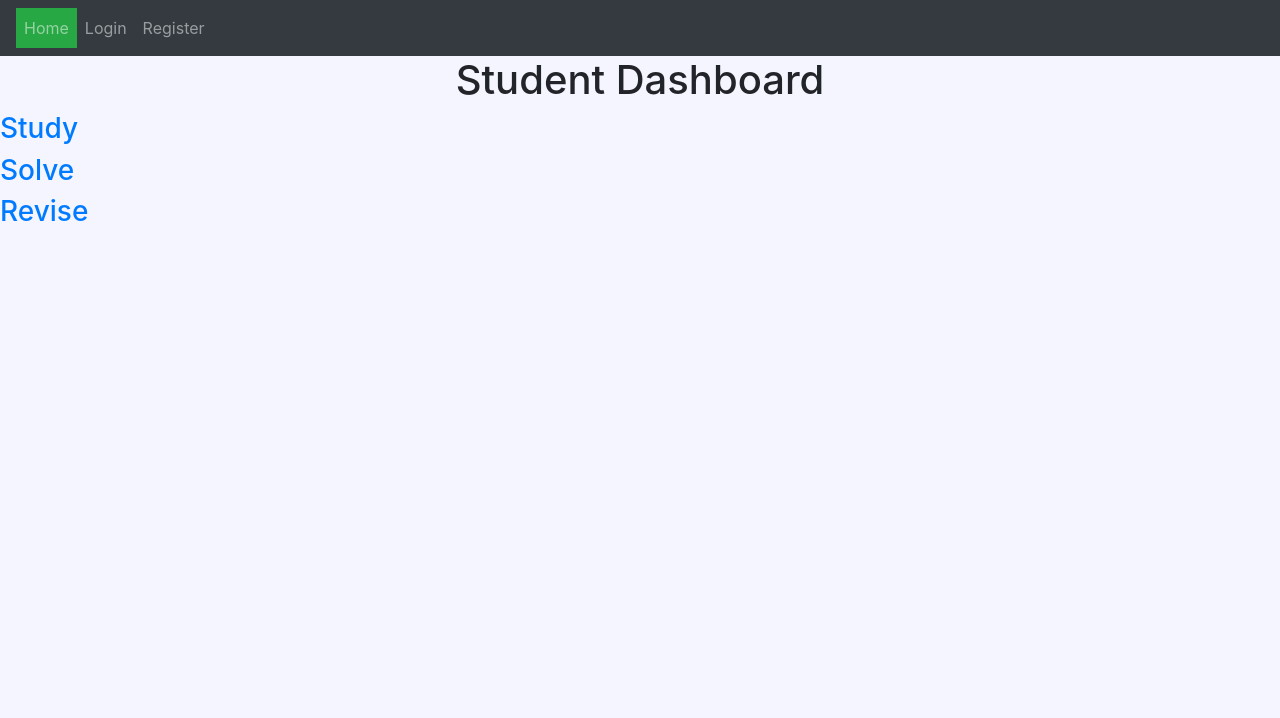
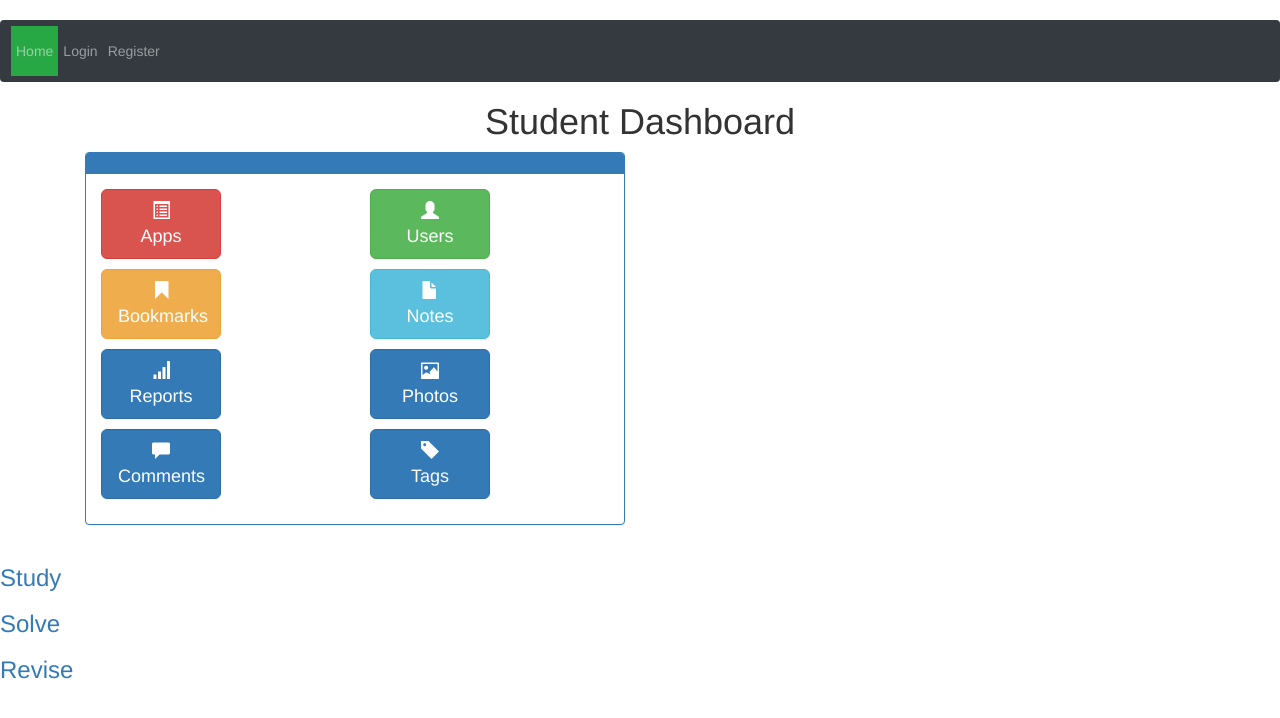
Before and after one commit to pranavmodx/Yaafa-, a Flask app: page /student in a window 1280 px wide. Shown: the top 718 px of the page. Run offline with Flask 2, Linux system fonts and the light colour scheme; some libraries are stand-ins or nearby versions.

Commit message:
added student dadashboard

```diff
--- a/Hackathon/hackathon_app/static/student.css
+++ b/Hackathon/hackathon_app/static/student.css
@@ -5,3 +5,12 @@ a {
 h1 {
     text-align: center;
 }
+
+body { padding-top:20px; }
+.panel-body .btn:not(.btn-block) { width:120px;margin-bottom:10px; }
+
+#align {
+    text-align: center;
+    margin: 0 auto;
+
+}
--- a/Hackathon/hackathon_app/templates/home.html
+++ b/Hackathon/hackathon_app/templates/home.html
@@ -8,6 +8,6 @@
 {% endblock links %}
 
 {% block content %}
-    <h1>Student Yafa</h1>
+    <h1>YAAFA</h1>
     <img src="{{ url_for('static', filename = 'images/student_logo.jpg') }}"
 {% endblock content %}
--- a/Hackathon/hackathon_app/templates/student.html
+++ b/Hackathon/hackathon_app/templates/student.html
@@ -7,6 +7,41 @@
 {% block content %}
     <h1>Student Dashboard</h1>
 
+    <link href="//netdna.bootstrapcdn.com/bootstrap/3.0.0/css/bootstrap.min.css" rel="stylesheet" id="bootstrap-css">
+    <script src="//netdna.bootstrapcdn.com/bootstrap/3.0.0/js/bootstrap.min.js"></script>
+    <script src="//code.jquery.com/jquery-1.11.1.min.js"></script>
+    <!------ Include the above in your HEAD tag ---------->
+
+    <div class="container align">
+        <div class="row">
+            <div class="col-md-6">
+                <div class="panel panel-primary">
+                    <div class="panel-heading">
+                        <h3 class="panel-title">
+                            <!-- <span class="glyphicon glyphicon-bookmark"></span> Quick Shortcuts</h3> -->
+                    </div>
+                    <div class="panel-body">
+                        <div class="row">
+                            <div class="col-xs-6 col-md-6">
+                            <a href="#" class="btn btn-danger btn-lg" role="button"><span class="glyphicon glyphicon-list-alt"></span> <br/>Apps</a>
+                            <a href="#" class="btn btn-warning btn-lg" role="button"><span class="glyphicon glyphicon-bookmark"></span> <br/>Bookmarks</a>
+                            <a href="#" class="btn btn-primary btn-lg" role="button"><span class="glyphicon glyphicon-signal"></span> <br/>Reports</a>
+                            <a href="#" class="btn btn-primary btn-lg" role="button"><span class="glyphicon glyphicon-comment"></span> <br/>Comments</a>
+                            </div>
+                            <div class="col-xs-6 col-md-6">
+                            <a href="#" class="btn btn-success btn-lg" role="button"><span class="glyphicon glyphicon-user"></span> <br/>Users</a>
+                            <a href="#" class="btn btn-info btn-lg" role="button"><span class="glyphicon glyphicon-file"></span> <br/>Notes</a>
+                            <a href="#" class="btn btn-primary btn-lg" role="button"><span class="glyphicon glyphicon-picture"></span> <br/>Photos</a>
+                            <a href="#" class="btn btn-primary btn-lg" role="button"><span class="glyphicon glyphicon-tag"></span> <br/>Tags</a>
+                            </div>
+                        </div>
+                        <!-- <a href="http://www.jquery2dotnet.com/" class="btn btn-success btn-lg btn-block" role="button"><span class="glyphicon glyphicon-globe"></span> Website</a> -->
+                    </div>
+                </div>
+            </div>
+        </div>
+    </div>
+
     <div class="wrapper ">
         <h3><a href="{{ url_for('study') }}">Study</a></h3>
         <h3><a href="{{ url_for('solve') }}">Solve</a></h3>
```
